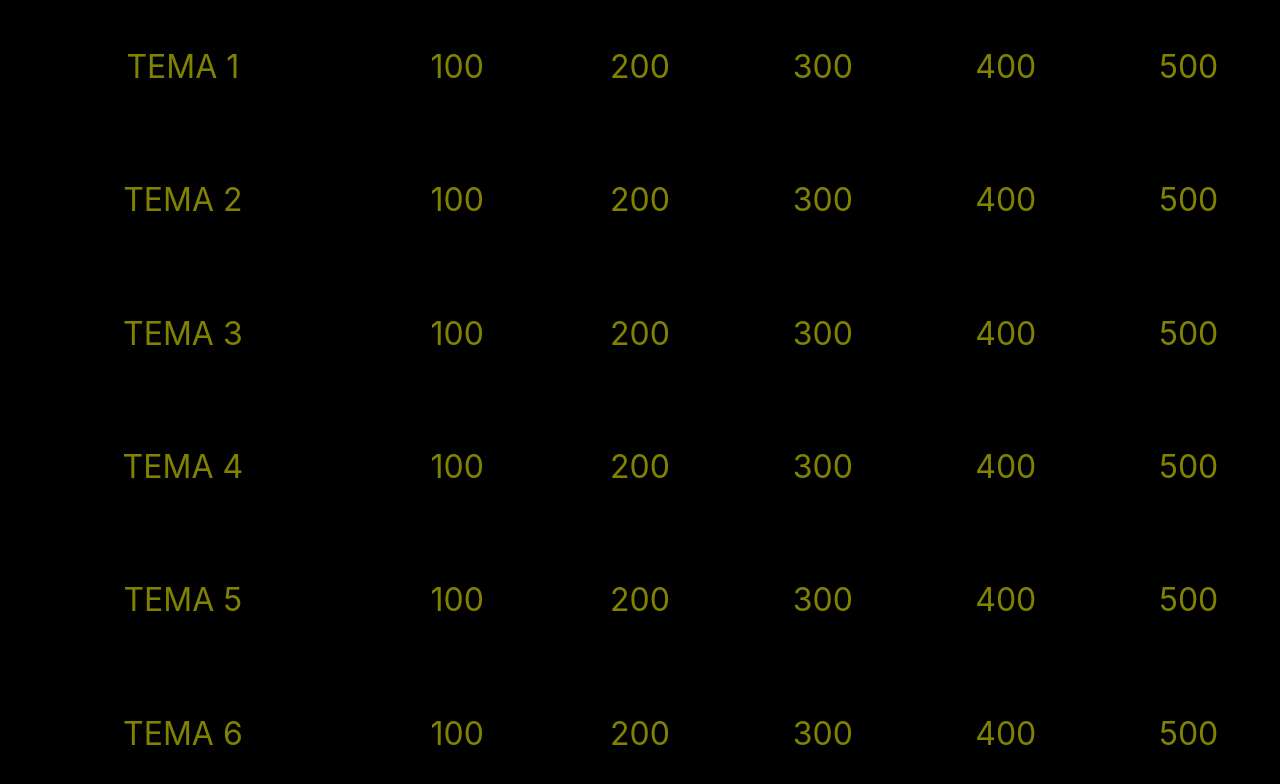
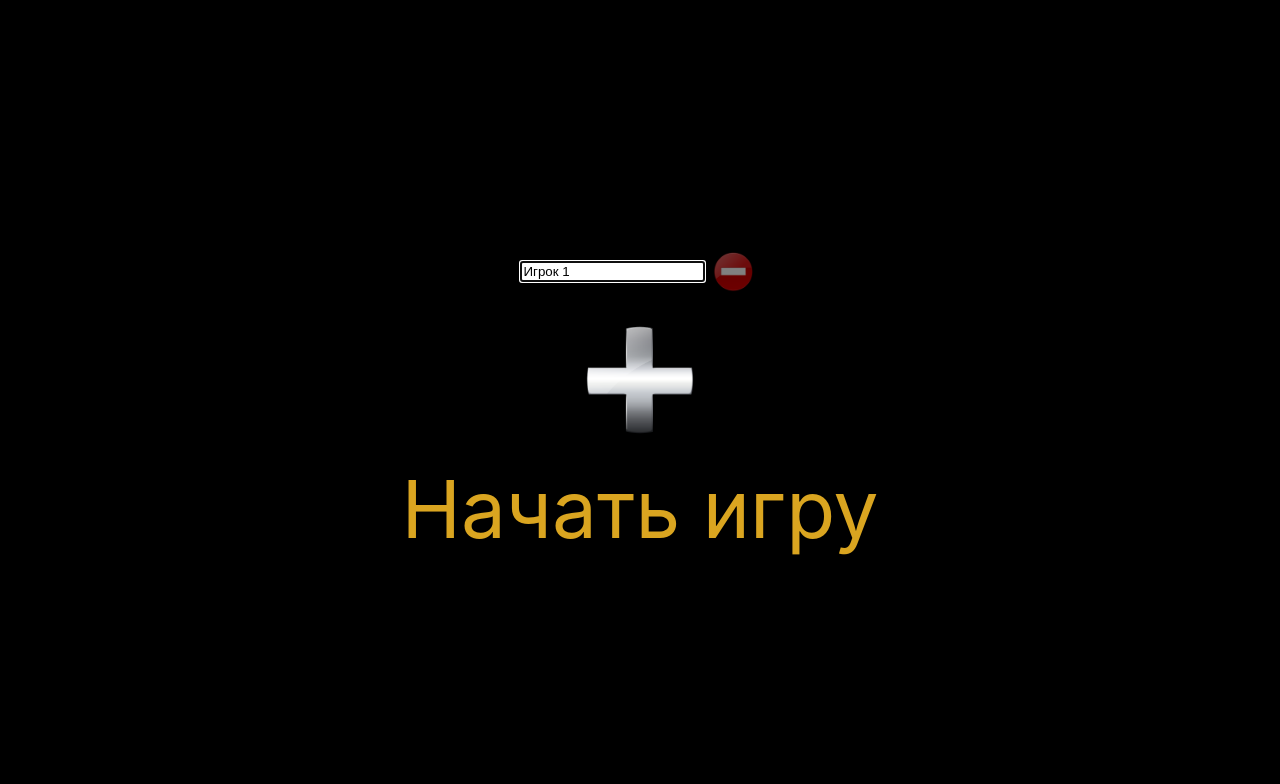
Before and after one commit to morozec/jeopardy, a React (Create React App) app: page / in a window 1280 px wide. Shown: the top 784 px of the page. Built offline with nearby package versions, Linux system fonts and the light colour scheme.

Commit message:
наработки по игрокам

```diff
--- a/src/App.css
+++ b/src/App.css
@@ -7,7 +7,7 @@ html, body, #root{
   /* text-align: center; */
   height: 100%;
   background-color: black;
-  color:rgb(129, 129, 2)
+  color:goldenrod
 }
 
 .Gameboard{
@@ -16,6 +16,28 @@ html, body, #root{
   flex-direction: column;
   justify-content: space-around;
   font-size: 2rem;
+}
+
+.player-info-container{
+  /* margin-top: auto; */
+  display: flex;
+  flex-direction: row;
+  justify-content: space-around;
+  background-color: blue;
+}
+
+.player-info{
+  display: flex;
+}
+
+.player-name{
+  /* margin-top: auto;
+  margin-bottom: auto; */
+}
+
+.player-score{
+  margin-left: 2rem;
+  color: white;
 }
 
 .TopicRow{
@@ -45,13 +67,78 @@ html, body, #root{
   height: 100%;
   display: flex;
   flex-direction: column;
+  /* justify-content:center; */
+  align-items: center;
+  font-size: 5rem;
+}
+
+.question-topic{
+  /* flex-grow: 1; */
+  margin-top: auto;
+}
+
+.question-text{
+  /* flex-grow: 1; */
+  margin-bottom: auto;
+}
+
+.player-action-container{
+  /* margin-top: auto; */
+  display: flex;
+  flex-direction: row;
+  justify-content: space-around;
+  background-color: blue;
+}
+
+
+.player-action{
+  font-size: 1rem;
+  display: flex;
+}
+
+.pa-button{
+  margin-left: 1rem;
+  margin-right: 1rem;
+}
+
+.Registration{
+  height: 100%;
+  display: flex;
+  flex-direction: column;
   justify-content: center;
   align-items: center;
   font-size: 5rem;
 }
 
+.Registration > a{
+  color: goldenrod;
+  text-decoration: none;
+}
+
+.plus-img{
+   width:20vmin;
+   height: 20vmin;
+   cursor: pointer;
+}
+
+.minus-img{
+  width:5vmin;
+  height: 5vmin;
+  margin: 0.5rem;
+  cursor: pointer;
+}
+
+.minus-img.disabled{
+  opacity: 0.5;
+}
+
+.player-input{
+  display: flex;
+  align-items: center;
+}
+
 .Cell > a{
-  color: rgb(129, 129, 2);
+  color: goldenrod;
   text-decoration: none;
 }
 
--- a/src/App.js
+++ b/src/App.js
@@ -8,6 +8,7 @@ import {
   Route
 } from "react-router-dom";
 import Question from './components/Question';
+import Registration from './components/Registration';
 
 function App() {
   // const testQuestion = {
@@ -20,8 +21,10 @@ function App() {
 
         <Switch>
           <Route exact path="/question" render={(props) => <Question {...props} xxx={true} />} />
+          <Route exact path="/board" render={(props) => <Gameboard {...props} />} />
+
           <Route path="/">
-            <Gameboard />
+            <Registration />
           </Route>
         </Switch>
       </div>
--- a/src/components/Gameboard.js
+++ b/src/components/Gameboard.js
@@ -1,9 +1,19 @@
-import React from 'react'
+import React, { useState } from 'react'
 import TopicRow from './TopicRow';
 import TopicData from '../data/Topic.data';
+import Player from '../data/Players';
 
-function Gameboard() {
+function Gameboard(props) {
 
+    const { playersNames } = props.location
+    const [players, setPlayers] = useState(() => playersNames.map(pn => new Player(pn, 0)))
+
+    const handlePlayerAnswer = (index, addScore) => {
+        console.log(index)
+        const newPlayers = Object.assign([], players)
+        newPlayers[index].score += addScore;
+        setPlayers(newPlayers)
+    }
 
     const topicsDatas = [
         new TopicData("ТЕМА 1", ["Вопрос 1.1", "Вопрос 1.2", "Вопрос 1.3", "Вопрос 1.4", "Вопрос 1.5"]),
@@ -13,7 +23,15 @@ function Gameboard() {
         new TopicData("ТЕМА 5", ["Вопрос 5.1", "Вопрос 5.2", "Вопрос 5.3", "Вопрос 5.4", "Вопрос 5.5"]),
         new TopicData("ТЕМА 6", ["Вопрос 6.1", "Вопрос 6.2", "Вопрос 6.3", "Вопрос 6.4", "Вопрос 6.5"]),
     ]
-    const topicsRows = topicsDatas.map((td, index) => <TopicRow key={index} topicData={td} />)
+    const topicsRows = topicsDatas.map((td, index) =>
+        <TopicRow key={index} topicData={td} players={players} handlePlayerAnswer={handlePlayerAnswer} />)
+    const playersScores = players.map((p, i) => (
+        <div key={i} className='player-info'>
+            <div className='player-name'>{p.name}</div>
+            <div className='player-score'>{p.score}</div>
+        </div>
+    ))
+
     // const values = [100, 200, 300, 400, 500];
 
     // const listItems = topics.map((q, index) =>
@@ -22,6 +40,9 @@ function Gameboard() {
     return (
         <div className='Gameboard' >
             {topicsRows}
+            <div className='player-info-container'>
+                {playersScores}
+            </div>
         </div>
     )
 }
--- a/src/components/Question.js
+++ b/src/components/Question.js
@@ -1,11 +1,24 @@
 import React from 'react'
 
 export default function Question(props){
-    const {topic, text} = props.location
+    const {topic, text, value, players, handlePlayerAnswer} = props.location
+
+
+    const playersActions = players.map((p, i) => (
+        <div key={i} className='player-action'>
+            <div>{p.name}</div>
+            <div className='pa-button' onClick={() => handlePlayerAnswer(i, value)}>Right</div>
+            <div className='pa-button' onClick={() => handlePlayerAnswer(i, value)}>Wrong</div>
+        </div>
+    ))
+
     return (
         <div className="Question">
-            <div>{topic}</div>
-            <div>{text}</div>
+            <div className='question-topic'>{topic}</div>
+            <div className='question-text'>{text}</div>
+            <div className='player-action-container'>
+                {playersActions}
+            </div>
         </div>
     )
 }
--- /dev/null
+++ b/src/components/Registration.js
@@ -0,0 +1,50 @@
+import React, { useState } from 'react'
+import { Link } from 'react-router-dom';
+import plus from './../img/plus.png'
+import minus from './../img/minus.png'
+
+export default function Registration() {
+    const [players, setPlayers] = useState(['Игрок 1'])
+
+    const handleChange = (newValue, index) => {
+        const newPlayers = Object.assign([], players)
+        newPlayers[index] = newValue
+        setPlayers(newPlayers)
+    }
+
+    const handlePlus = () => {
+        const newPlayers = Object.assign([], players)
+        newPlayers.push(`Игрок ${players.length + 1}`)
+        setPlayers(newPlayers)
+    }
+
+    const handleMinus = (index) => {
+        if (index === 0) return
+        const newPlayers = Object.assign([], players)
+        newPlayers.splice(index, 1)
+        setPlayers(newPlayers)
+    }
+
+    const playersInputs = players.map((p, i) => (
+        <div className="player-input" key={i}>
+            <input value={p} autoFocus={i === 0}
+                onChange={(e) => handleChange(e.target.value, i)} />
+
+            <img src={minus} alt='remove player' className={`minus-img ${i === 0 ? 'disabled' : ''}`} onClick={() => handleMinus(i)} />
+
+        </div>
+    )
+
+    )
+
+    return (
+        <div className='Registration'>
+            {playersInputs}
+            <img src={plus} alt='add player' className='plus-img' onClick={handlePlus} />
+            <Link to={{
+                pathname: '/board',
+                playersNames: players
+            }}>Начать игру</Link>
+        </div>
+    )
+}
--- a/src/components/TopicRow.js
+++ b/src/components/TopicRow.js
@@ -2,7 +2,7 @@ import React from 'react'
 import { Link } from 'react-router-dom';
 
 function TopicRow(props) {
-    const { topicData } = props;
+    const { topicData, players, handlePlayerAnswer } = props;
     const { topic, questions } = topicData;
 
     const values = [100, 200, 300, 400, 500];
@@ -12,7 +12,10 @@ function TopicRow(props) {
             <Link to={{
                 pathname: '/question',
                 topic: topic,
-                text: questions[index]
+                text: questions[index],
+                value: values[index],
+                players: players,
+                handlePlayerAnswer : handlePlayerAnswer
             }} >{v}</Link>
         </div>)
 
--- /dev/null
+++ b/src/data/Players.js
@@ -0,0 +1,6 @@
+export default class Player{
+    constructor(name, score){
+        this.name = name;
+        this.score = score;
+    }
+}
```
Also changed, not shown: src/img/minus.png (added), src/img/plus.png (added).
